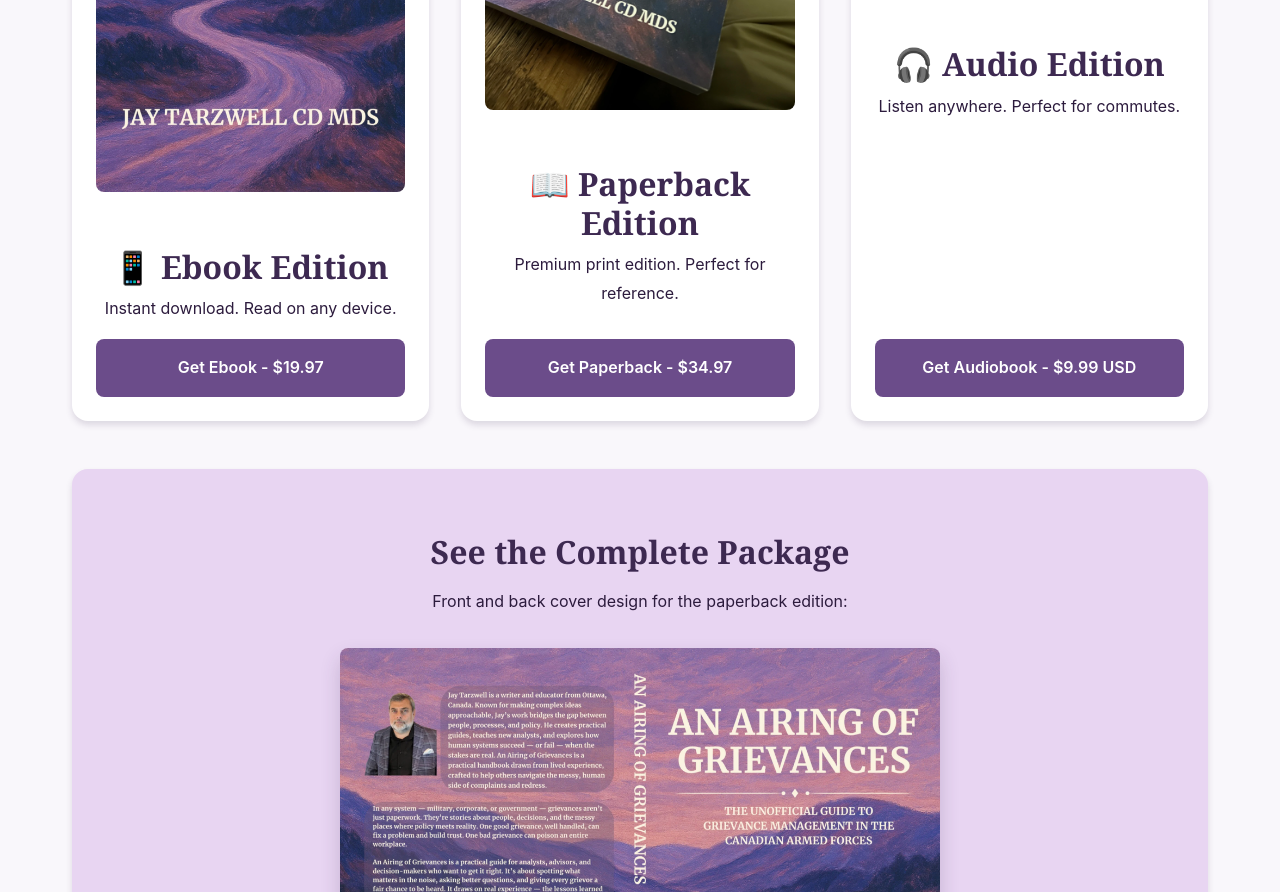
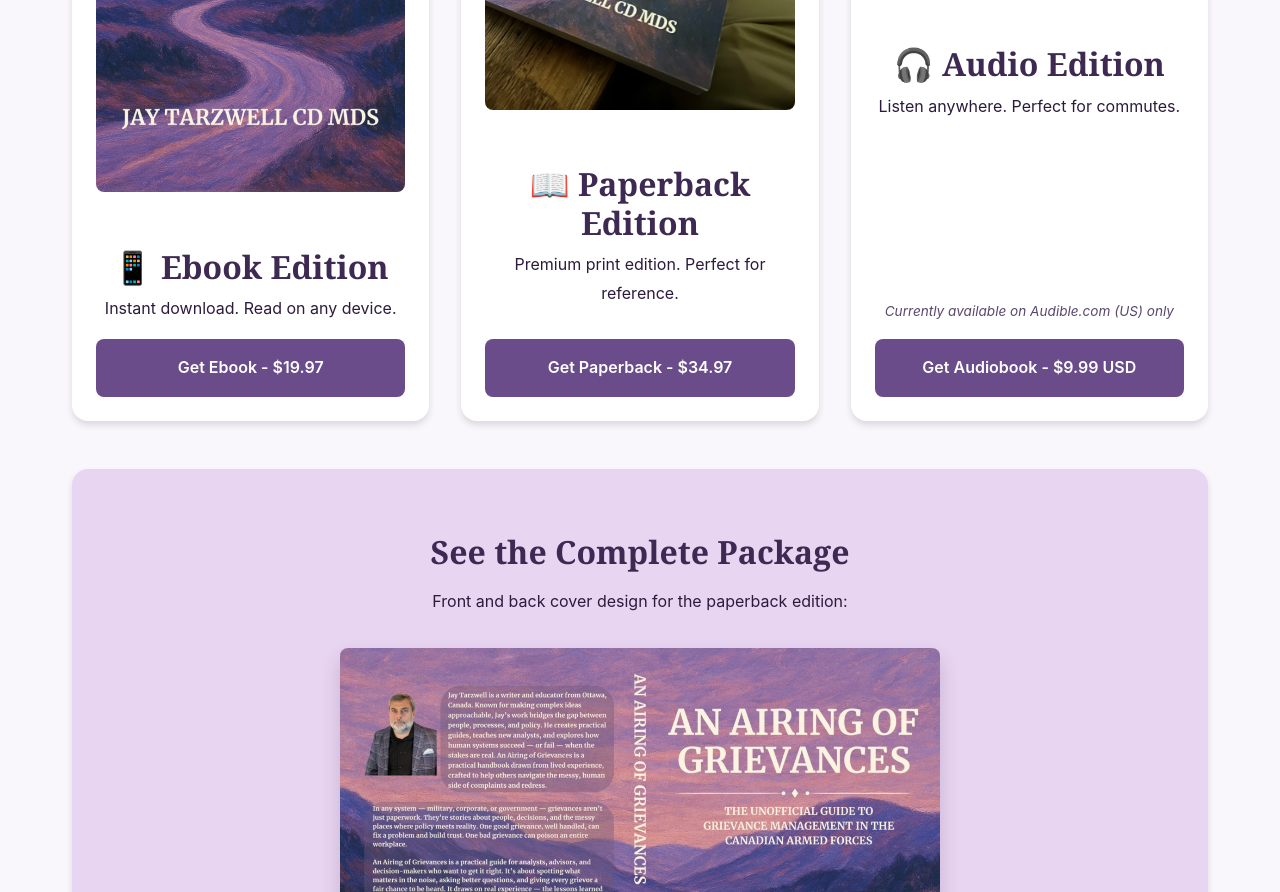
Before and after one commit to jaystarz1/grievances-website, a plain HTML site: page index.html in a window 1280 px wide. Shown: the part 5972-6864 px from the top of the page. Drawn offline with Linux system fonts and the light colour scheme.

Commit message:
Add clarification that audiobook is currently only available on Audible.com (US)

```diff
--- a/index.html
+++ b/index.html
@@ -430,7 +430,10 @@
                         </div>
                     </div>
                     <h3 style="margin-bottom: 0.5rem;">🎧 Audio Edition</h3>
-                    <p style="margin-bottom: 1rem; flex-grow: 1;">Listen anywhere. Perfect for commutes.</p>
+                    <p style="margin-bottom: 0.5rem; flex-grow: 1;">Listen anywhere. Perfect for commutes.</p>
+                    <p style="font-size: 0.85rem; color: var(--text-secondary); margin-bottom: 1rem;">
+                        <em>Currently available on Audible.com (US) only</em>
+                    </p>
                     <a href="https://www.amazon.com/Airing-Grievances-Unofficial-Grievance-Management/dp/B0FHJ8KMFY" class="btn btn-primary" target="_blank" style="width: 100%; margin-top: auto;">Get Audiobook - $9.99 USD</a>
                 </div>
             </div>
```
